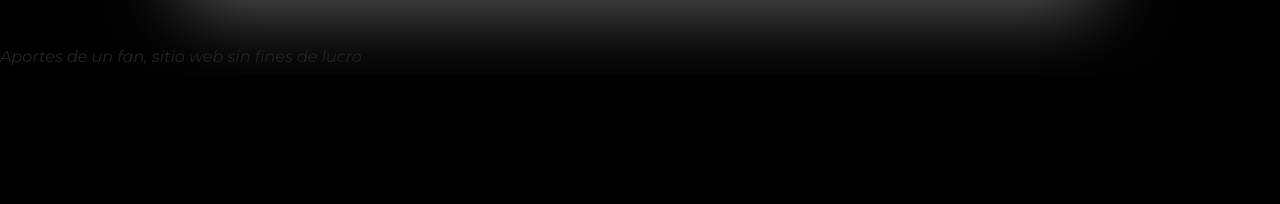
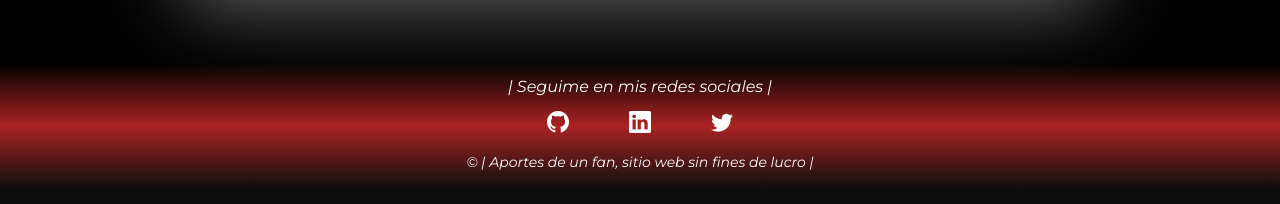
Before and after one commit to SamuGauna/proyecto-desarrolloweb-coder, a website: page pages/bio.html in a window 1280 px wide. Shown: the part 1247-1451 px from the top of the page. Before the commit the page ends 1322 px from the top, so only its background shows below. Drawn offline with nearby package versions, Linux system fonts and the light colour scheme.

Commit message:
sass2 modificaciones

```diff
--- a/pages/bio.html
+++ b/pages/bio.html
@@ -10,6 +10,7 @@
     <link rel="shortcut icon" href="../assets/img/ICON.ico"/>
     <link rel="shortcut icon" href="./assets/img/derecha2.ico"/>
     <link href="https://cdn.jsdelivr.net/npm/bootstrap@5.2.1/dist/css/bootstrap.min.css" rel="stylesheet" integrity="sha384-iYQeCzEYFbKjA/T2uDLTpkwGzCiq6soy8tYaI1GyVh/UjpbCx/TYkiZhlZB6+fzT" crossorigin="anonymous"/>
+    <link rel="stylesheet" href="https://cdn.jsdelivr.net/npm/bootstrap-icons@1.9.1/font/bootstrap-icons.css">
     <link rel="stylesheet" href="../css/style.css"/>
     <link rel="preconnect" href="https://fonts.googleapis.com"/>
     <link rel="preconnect" href="https://fonts.gstatic.com" crossorigin/>
@@ -89,11 +90,21 @@
             <iframe class="iframe__video" src="https://www.youtube.com/embed/axGVrfwm9L4" title="YouTube video player" frameborder="0" allow="accelerometer; autoplay; clipboard-write; encrypted-media; gyroscope; picture-in-picture" allowfullscreen></iframe>
         </article>
     </main>
-    <footer>
-        <h6>
-            Aportes de un fan, sitio web sin fines de lucro
-        </h6>
-    </footer>
+   <footer class="footer">
+            <div class="footer__container1">
+                <div class="footer__container1-title">
+                    <h6>| Seguime en mis redes sociales |</h6>
+                </div>
+                <div class="footer__container1-redes">
+                    <a href="https://github.com/SamuGauna" class="rs rs-github" target="_blank"><i class="bi bi-github"></i></a>
+                    <a href="https://www.linkedin.com/in/carlos-samuel-gauna-757543239/" class="rs rs-linkedin" target="_blank"><i class="bi bi-linkedin"></i></a>
+                    <a href="https://twitter.com/samu12gauna" class="rs rs-tw" target="_blank"><i class="bi bi-twitter"></i></a>
+                </div>
+            </div>
+            <div class="foooter__container2">
+                <small>&copy; | Aportes de un fan, sitio web sin fines de lucro | </small>
+            </div>
+        </footer>
     <script src="https://cdn.jsdelivr.net/npm/bootstrap@5.2.1/dist/js/bootstrap.bundle.min.js" integrity="sha384-u1OknCvxWvY5kfmNBILK2hRnQC3Pr17a+RTT6rIHI7NnikvbZlHgTPOOmMi466C8" crossorigin="anonymous"></script>
 </body>
 </html>
--- /dev/null
+++ b/scss/components/_footer.scss
@@ -0,0 +1,47 @@
+.footer {
+    background-color: gray;
+    display: flex;
+    flex-direction: column;
+    background: rgb(0,0,0);
+    background: linear-gradient(180deg, rgba(0,0,0,1) 10%, rgba(170,35,35,1) 50%, rgba(15,14,14,1) 90%);
+    .footer__container1 {
+        .footer__container1-title{
+                text-align: center;
+                color: $blank;
+                font-size: $fontmedium;
+                font-weight: bold;
+                margin-top: 30px;
+        }
+        .footer__container1-redes {
+            display: flex;
+            justify-content: center;
+            margin: 10px 0;
+            .rs {
+                padding: 0 30px;
+            }
+            $icon: (
+                github: #3e4143,
+                linkedin: #0033ff,
+                tw: #3bc1ff,
+            );
+            @each $nombreRedes, $colorRedes in $icon {
+                .rs-#{$nombreRedes} {
+                 color: $blank;
+                 font-size: $fontlarge;
+                 transition: 1s;
+                 &:hover {
+                     color: $colorRedes;
+                 }
+                }
+             }
+
+
+        }
+    }
+    .foooter__container2 {
+        text-align: center;
+        color: $blank;
+        margin-bottom: 30px;
+    }
+
+}
--- a/scss/components/_global.scss
+++ b/scss/components/_global.scss
@@ -7,12 +7,8 @@
 body{
     font-family: 'Montserrat', sans-serif;
     writing-mode: horizontal-tb;
-//     background-image: url("/assets/img/asss.jpg");
-<<<<<<< HEAD
+        //     background-image: url("/assets/img/asss.jpg");
         background: $black;
-=======
-	background: $black;
->>>>>>> 7744fc8efe6ed7400cc2814bf1efb2fd4aed7957
     background-position: 50%;
 }
 h1{
@@ -64,30 +60,7 @@ p{
 }
 
 
-.footer {
-    background-color: gray;
-    display: flex;
-    flex-direction: column;
-    .footer__container1 {
-        .footer__container1-title{
-                text-align: center;
-                color: $blank;
-                font-size: $fontmedium;
-                font-weight: bold;
-        }
-        .footer__container1-redes {
-                display: flex;
-                justify-content: center;
-                .rs {
-                        padding: 0 30px;
-                }
-        }
-    }
-    .foooter__container2 {
-        text-align: center;
-        color: $blank;
-    }
-}
+
 
 
 
--- a/scss/components/_variables.scss
+++ b/scss/components/_variables.scss
@@ -33,22 +33,3 @@ $fontlarge: $fontsmall + 10;
     width: $ancho;
     height: $alto;
 }
-
-//map
-
-$icon: (
-    github: #3e4143,
-    linkedin: #0033ff,
-    tw: #00ffff;
-)
-@each $nombreRedes, $colorRedes in $icon {
-   .rs-#{$nombreRedes} {
-    color: $blank;
-    font-size: $fontlarge;
-    transition: 1s;
-    &:hover {
-        color: $colorRedes;
-    }
-   }
-
-}
--- a/scss/style.scss
+++ b/scss/style.scss
@@ -2,6 +2,7 @@
 @import "./components/variables";
 @import "./components/global";
 @import "./components/nav";
+@import "./components/footer";
 
 
 
```
Also changed, not shown: index.html (+3 -3 lines), pages/discografia.html (+15 -4 lines), pages/galeria.html (+15 -4 lines), pages/opinion.html (+15 -4 lines), css/style.css.
